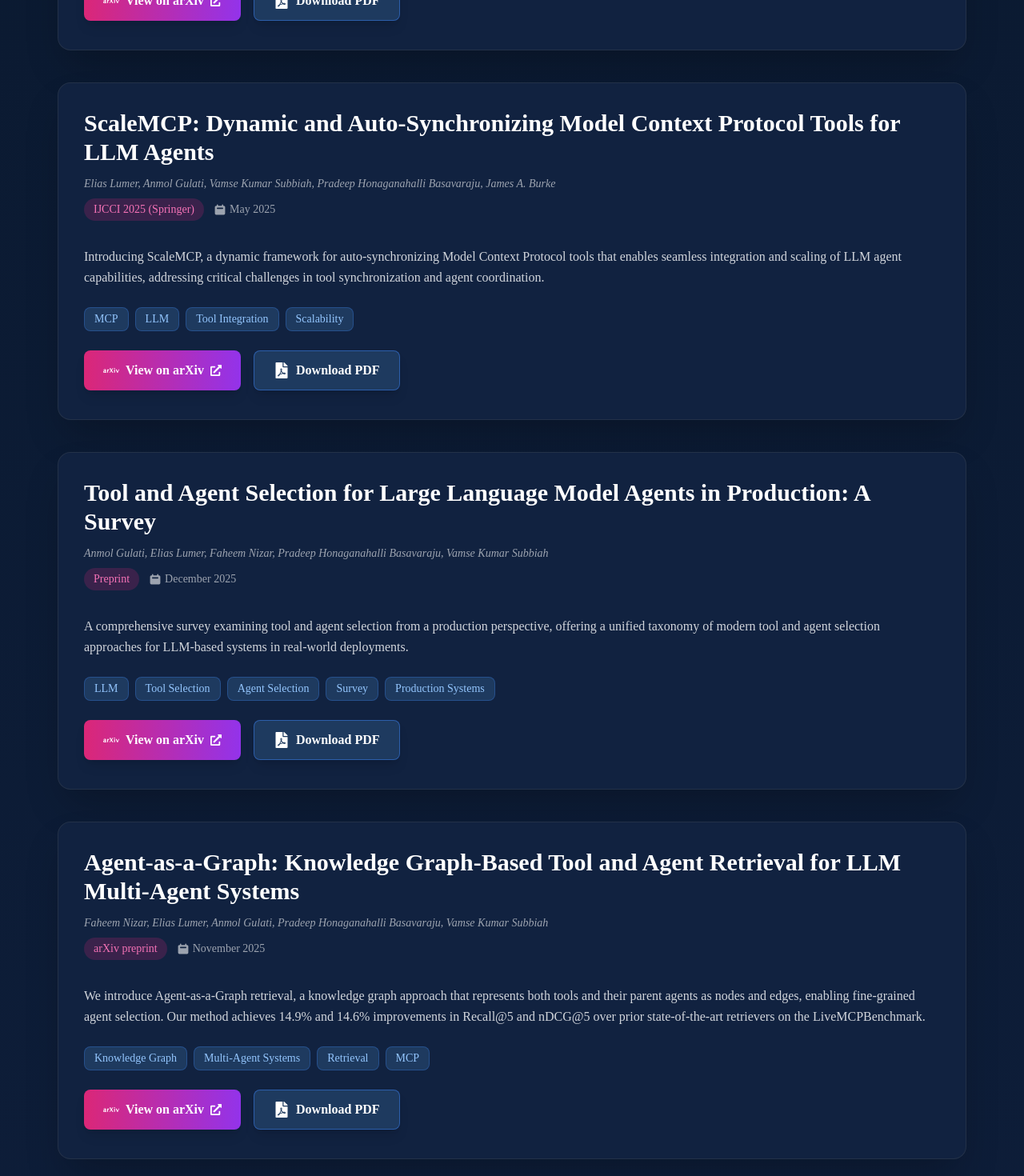
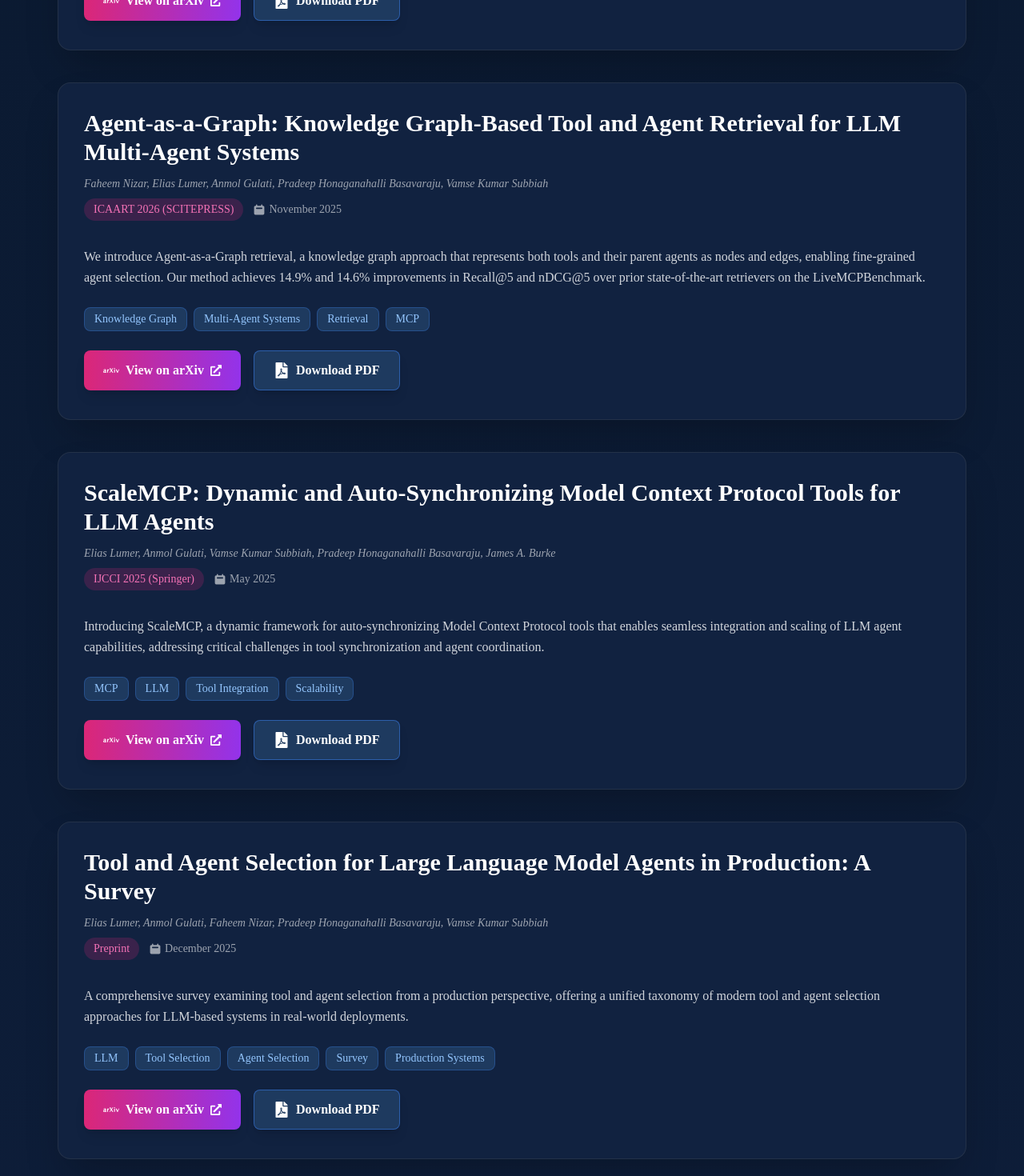
Before and after one commit to AnmolGulati6/page, a React (Create React App) app: page / in a window 1280 px wide. Shown: the part 2420-3890 px from the top of the page at 80% size. Built offline with nearby package versions, Linux system fonts and the light colour scheme.

Commit message:
Update data.js

```diff
--- a/src/data/data.js
+++ b/src/data/data.js
@@ -12,6 +12,17 @@ export const researchPapers = [
     },
     {
         id: 2,
+        title: "Agent-as-a-Graph: Knowledge Graph-Based Tool and Agent Retrieval for LLM Multi-Agent Systems",
+        authors: "Faheem Nizar, Elias Lumer, Anmol Gulati, Pradeep Honaganahalli Basavaraju, Vamse Kumar Subbiah",
+        abstract: "We introduce Agent-as-a-Graph retrieval, a knowledge graph approach that represents both tools and their parent agents as nodes and edges, enabling fine-grained agent selection. Our method achieves 14.9% and 14.6% improvements in Recall@5 and nDCG@5 over prior state-of-the-art retrievers on the LiveMCPBenchmark.",
+        arxivUrl: "https://arxiv.org/abs/2511.18194",
+        pdfUrl: "https://arxiv.org/pdf/2511.18194",
+        date: "November 2025",
+        tags: ["Knowledge Graph", "Multi-Agent Systems", "Retrieval", "MCP"],
+        venue: "ICAART 2026 (SCITEPRESS)",
+    },
+    {
+        id: 3,
         title: "ScaleMCP: Dynamic and Auto-Synchronizing Model Context Protocol Tools for LLM Agents",
         authors: "Elias Lumer, Anmol Gulati, Vamse Kumar Subbiah, Pradeep Honaganahalli Basavaraju, James A. Burke",
         abstract: "Introducing ScaleMCP, a dynamic framework for auto-synchronizing Model Context Protocol tools that enables seamless integration and scaling of LLM agent capabilities, addressing critical challenges in tool synchronization and agent coordination.",
@@ -22,26 +33,15 @@ export const researchPapers = [
         venue: "IJCCI 2025 (Springer)",
     },
     {
-        id: 3,
+        id: 4,
         title: "Tool and Agent Selection for Large Language Model Agents in Production: A Survey",
-        authors: "Anmol Gulati, Elias Lumer, Faheem Nizar, Pradeep Honaganahalli Basavaraju, Vamse Kumar Subbiah",
+        authors: "Elias Lumer, Anmol Gulati, Faheem Nizar, Pradeep Honaganahalli Basavaraju, Vamse Kumar Subbiah",
         abstract: "A comprehensive survey examining tool and agent selection from a production perspective, offering a unified taxonomy of modern tool and agent selection approaches for LLM-based systems in real-world deployments.",
         arxivUrl: "https://www.preprints.org/manuscript/202512.1050",
         pdfUrl: "https://www.preprints.org/manuscript/202512.1050/v1/download",
         date: "December 2025",
         tags: ["LLM", "Tool Selection", "Agent Selection", "Survey", "Production Systems"],
         venue: "Preprint",
-    },
-    {
-        id: 4,
-        title: "Agent-as-a-Graph: Knowledge Graph-Based Tool and Agent Retrieval for LLM Multi-Agent Systems",
-        authors: "Faheem Nizar, Elias Lumer, Anmol Gulati, Pradeep Honaganahalli Basavaraju, Vamse Kumar Subbiah",
-        abstract: "We introduce Agent-as-a-Graph retrieval, a knowledge graph approach that represents both tools and their parent agents as nodes and edges, enabling fine-grained agent selection. Our method achieves 14.9% and 14.6% improvements in Recall@5 and nDCG@5 over prior state-of-the-art retrievers on the LiveMCPBenchmark.",
-        arxivUrl: "https://arxiv.org/abs/2511.18194",
-        pdfUrl: "https://arxiv.org/pdf/2511.18194",
-        date: "November 2025",
-        tags: ["Knowledge Graph", "Multi-Agent Systems", "Retrieval", "MCP"],
-        venue: "arXiv preprint",
     },
     {
         id: 5,
```
